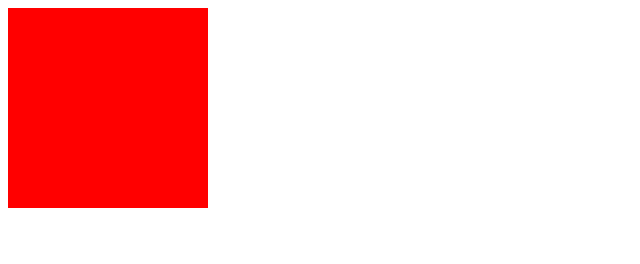
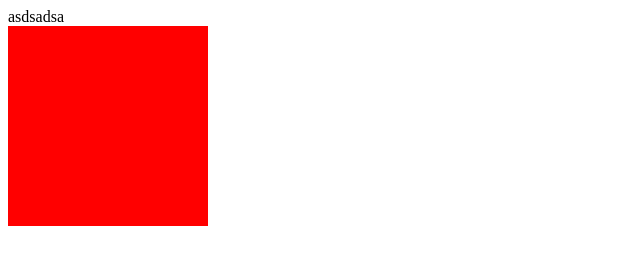
Before and after one commit to andrescortesdev/ejemplo2, a plain HTML site: page index.html in a window 1280 px wide. Shown: the whole page, without its empty margins (0-640 px from the left). Drawn offline with Linux system fonts and the light colour scheme.

Commit message:
Update index.html

```diff
--- a/index.html
+++ b/index.html
@@ -19,7 +19,7 @@
     }
   </style>
 </head>
-
+asdsadsa
 <body>
   <div class="cuadrado"></div>
 </body>
```
